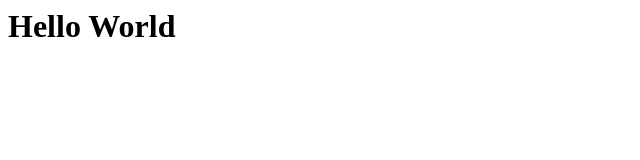
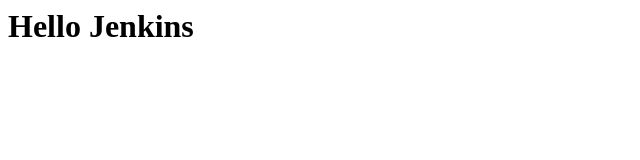
Before and after one commit to luukhanhduy/hello-jenkins-1, a plain HTML site: page index.html in a window 1280 px wide. Shown: the whole page, without its empty margins (0-640 px from the left). Drawn offline with Linux system fonts and the light colour scheme.

Commit message:
change index.html file

```diff
--- a/index.html
+++ b/index.html
@@ -1 +1 @@
-<h1>Hello World</h1>
+<h1>Hello Jenkins</h1>
```
